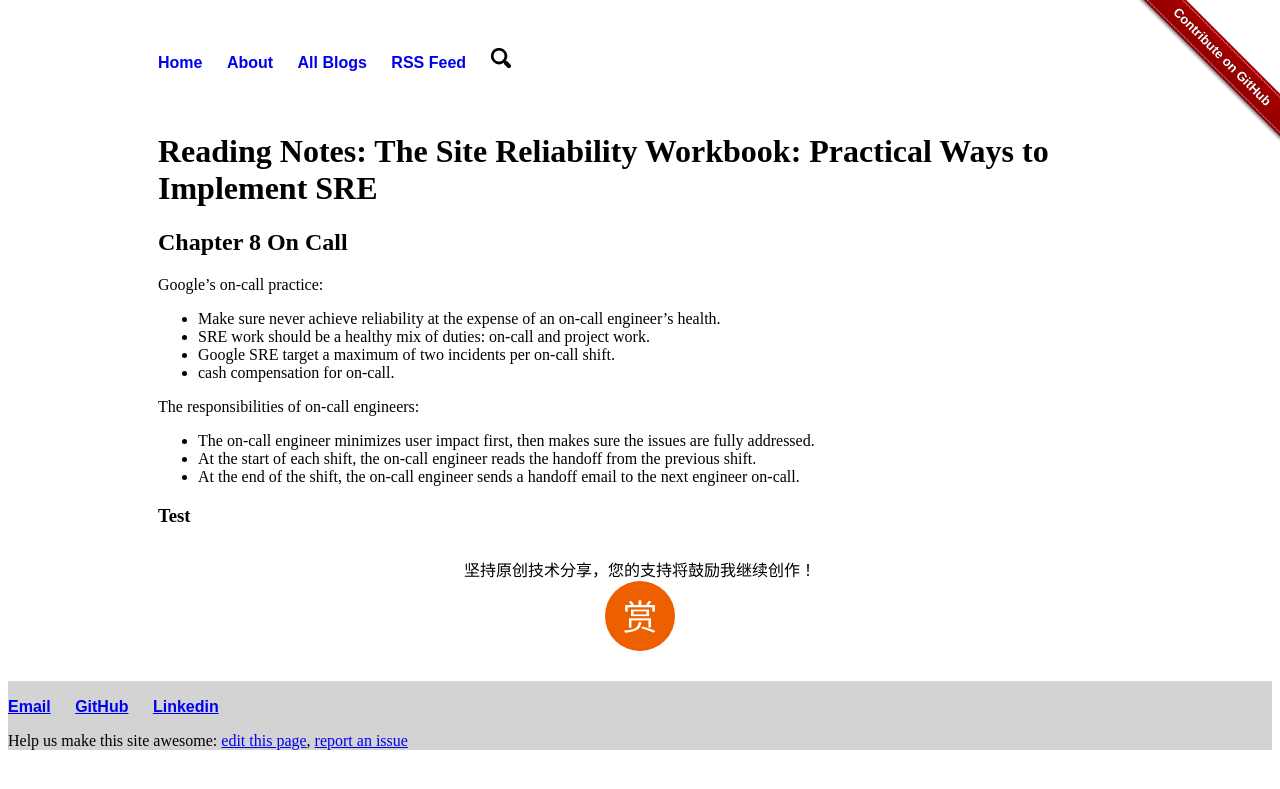
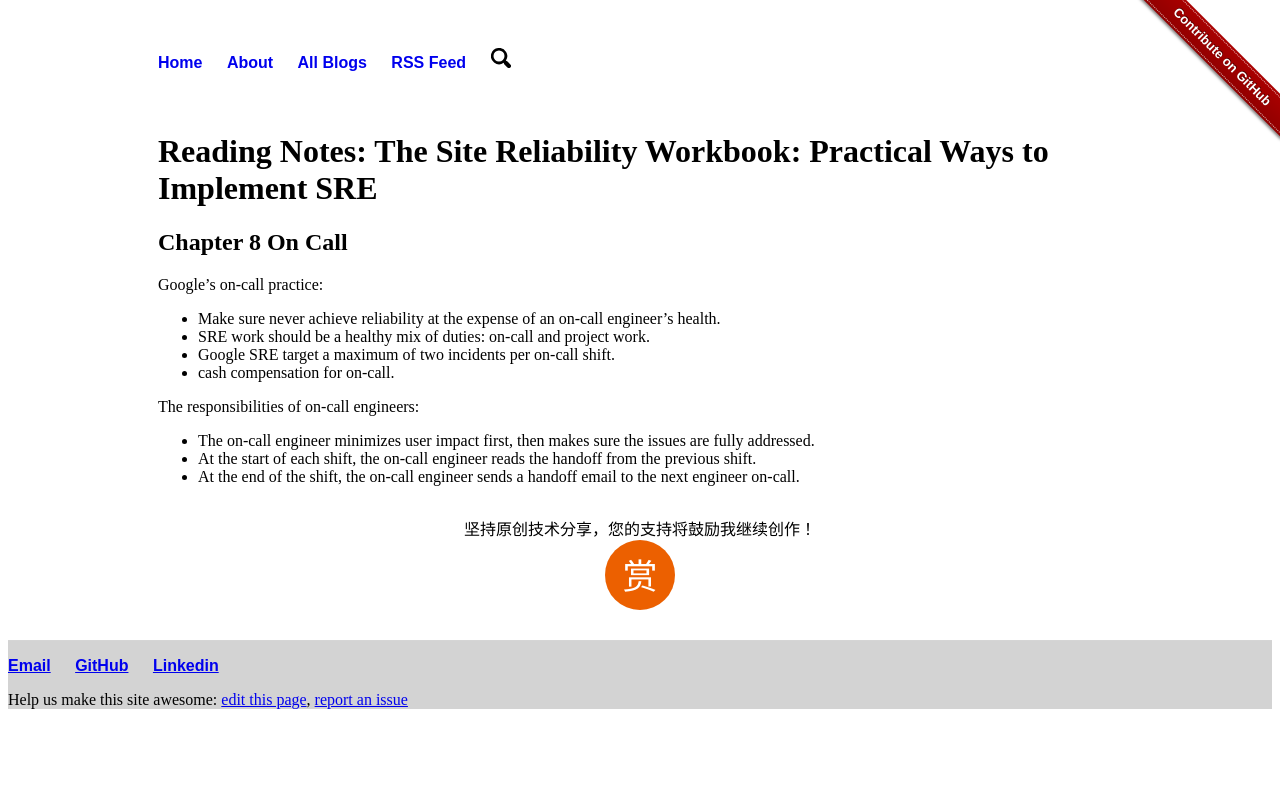
Before and after one commit to liuning0820/liuning0820.github.io, a Jekyll site: the page built from _posts/2019-03-30-the-SRE-workbook-reading-notes.md, in a window 1280 px wide. Shown: the top 789 px of the page. Built offline with Jekyll 4.4.1, drawn with Linux system fonts in a browser that asks for light colours.

Commit message:
test commit

```diff
--- a/_posts/2019-03-30-the-SRE-workbook-reading-notes.md
+++ b/_posts/2019-03-30-the-SRE-workbook-reading-notes.md
@@ -21,5 +21,3 @@ The responsibilities of on-call engineers:
 - The on-call engineer minimizes user impact first, then makes sure the issues are fully addressed.
 - At the start of each shift, the on-call engineer reads the handoff from the previous shift.
 - At the end of the shift, the on-call engineer sends a handoff email to the next engineer on-call.
-
-### Test
```
